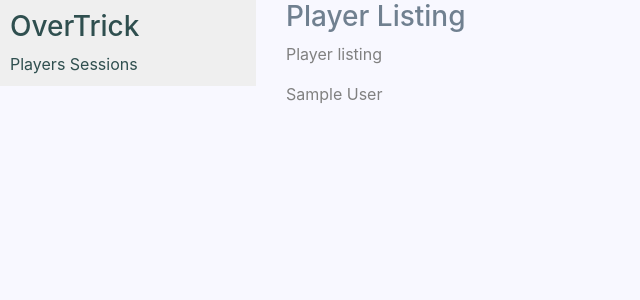
After one commit to katemakescode/behind-the-web, a Django app: page /overtrick/players/ in a window 1280 px wide. The commit adds this page. Shown: the top 300 px of the page, without its empty margins (0-640 px from the left). Run offline with Django 3.2, Linux system fonts and the light colour scheme; tables that the repository leaves empty hold one stand-in row (values such as "Sample post"); some libraries are stand-ins or nearby versions.

Commit message:
Add player/list.html with url and view

```diff
--- a/tinypage/overtrick/templates/overtrick/layout.html
+++ b/tinypage/overtrick/templates/overtrick/layout.html
@@ -8,6 +8,7 @@
     <nav id="nav-sidebar">
         <h3><a href="{% url 'overtrick:index' %}">OverTrick</a></h3>
         {% block nav-sidebar %}{% endblock %}
+        <a href="{% url 'overtrick:players-list' %}">Players</a>
         <a href="{% url 'overtrick:sessions-list' %}">Sessions</a>
     </nav>
 
--- /dev/null
+++ b/tinypage/overtrick/templates/overtrick/player/list.html
@@ -0,0 +1,21 @@
+{% extends "overtrick/layout.html" %}
+
+{% block subtitle %} Players{% endblock %}
+
+{% block main %}
+    <h3>Player Listing</h3>
+    {% if player_list %}
+        <p>Player listing</p>
+        <ul>
+            {% for player in player_list %}
+                <li>
+                    {#                        <a href="{{ player.get_absolute_url }}">#}
+                    {{ player }}
+                    {#                        </a>#}
+                </li>
+            {% endfor %}
+        </ul>
+    {% else %}
+        <p>No players are available.</p>
+    {% endif %}
+{% endblock %}
--- a/tinypage/overtrick/urls.py
+++ b/tinypage/overtrick/urls.py
@@ -5,6 +5,7 @@ from . import views
 app_name = 'overtrick'
 urlpatterns = [
     path('', views.index, name='index'),
+    path('players/', views.PlayerListView.as_view(), name='players-list'),
     path('sessions/', views.SessionListView.as_view(), name='sessions-list'),
     path(
         'sessions/<club>/<int:year>/<int:month>/<int:day>/<str:time>',
--- a/tinypage/overtrick/views.py
+++ b/tinypage/overtrick/views.py
@@ -36,15 +36,16 @@ def session_detail(request, club, year, month, day, time):
     )
 
 
-def player_list():
-    pass
+class PlayerListView(ListView):
+    model = Player
+    template_name = 'overtrick/player/list.html'
 
 
 def player_detail(request, player_id=None, *args, **kwargs):
     player = get_object_or_404(Player, pk=player_id)
     return render(
         request,
-        'overtrick/player/player.html',
+        'overtrick/player/detail.html',
         {'player': player}
     )
 
@@ -57,7 +58,7 @@ def player_create(request):
         form.save()
         form = PlayerForm()
 
-    return render(request, 'overtrick/player/player.html', {'form': form})
+    return render(request, 'overtrick/player/detail.html', {'form': form})
 
 
 def player_update():
```
Also changed, not shown: tinypage/overtrick/templates/overtrick/player/detail.html (renamed from tinypage/overtrick/templates/overtrick/player/player.html).
